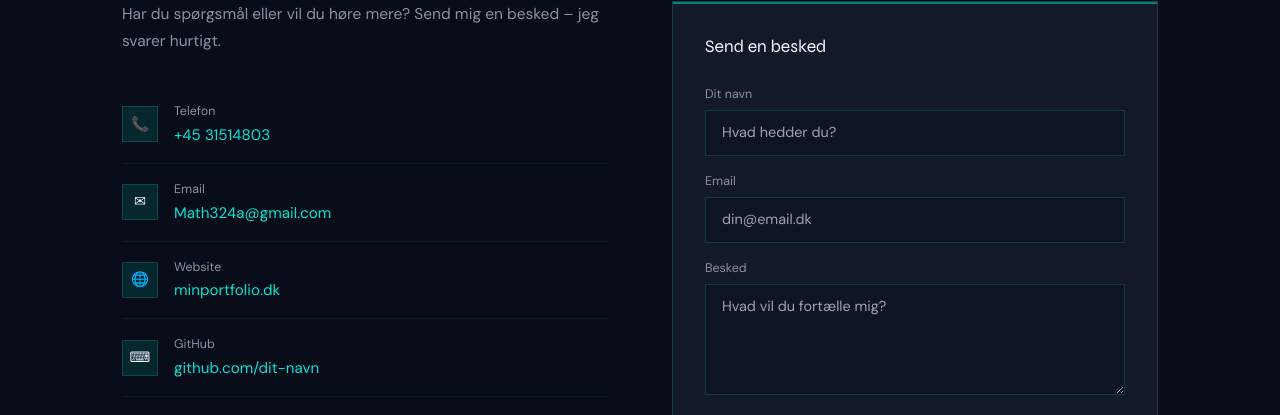
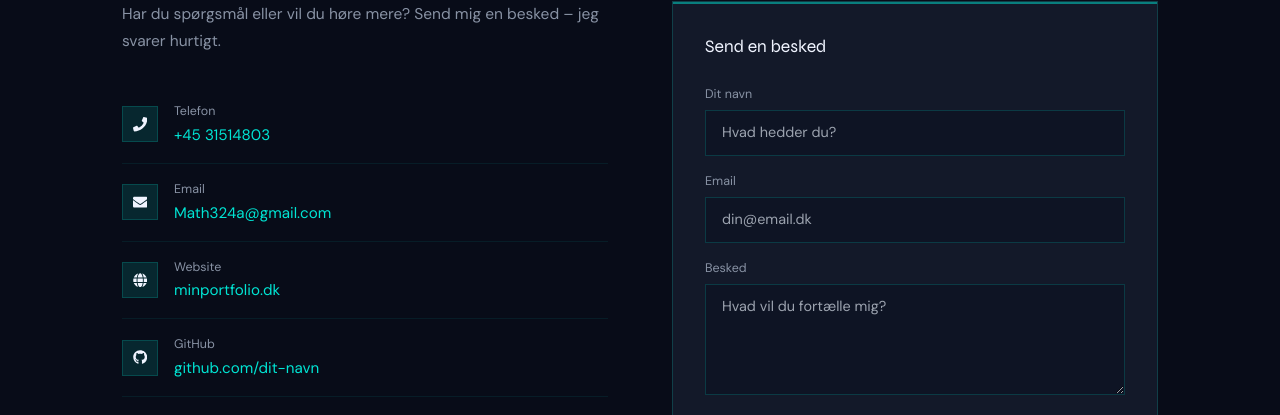
Before and after one commit to MathiasOliverNielsen/Portfolio_MON_2026, a Next.js app: page / in a window 1280 px wide. Shown: the part 4281-4696 px from the top of the page. Built offline with nearby package versions, Linux system fonts and the light colour scheme.

Commit message:
feat: add react-icons dependency and update Contact component to use icon components refactor: remove commented background grid in Home component

```diff
--- a/app/page.js
+++ b/app/page.js
@@ -11,7 +11,6 @@ import Footer from '@/components/Footer';
 export default function Home() {
   return (
     <>
-      {/* Baggrundsgrid – fast bag alt indhold */}
       <div className="bg-grid" />
 
       <Navbar />
--- a/components/Contact.jsx
+++ b/components/Contact.jsx
@@ -1,13 +1,15 @@
 "use client";
 
 import { useState } from "react";
+
 import SectionHeading from "./SectionHeading";
+import { FaPhone, FaEnvelope, FaGlobe, FaGithub } from "react-icons/fa";
 
 const contactInfo = [
-  { label: "Telefon", value: "+45 31514803", href: "tel:+4531514803", icon: "📞" },
-  { label: "Email", value: "Math324a@gmail.com", href: "mailto:Math324a@gmail.com", icon: "✉" },
-  { label: "Website", value: "minportfolio.dk", href: "https://minportfolio.dk", icon: "🌐" },
-  { label: "GitHub", value: "github.com/dit-navn", href: "https://github.com", icon: "⌨" },
+  { label: "Telefon", value: "+45 31514803", href: "tel:+4531514803", icon: <FaPhone /> },
+  { label: "Email", value: "Math324a@gmail.com", href: "mailto:Math324a@gmail.com", icon: <FaEnvelope /> },
+  { label: "Website", value: "minportfolio.dk", href: "https://minportfolio.dk", icon: <FaGlobe /> },
+  { label: "GitHub", value: "github.com/dit-navn", href: "https://github.com", icon: <FaGithub /> },
 ];
 
 export default function Contact() {
--- a/package.json
+++ b/package.json
@@ -11,7 +11,8 @@
   "dependencies": {
     "next": "^16.2.1",
     "react": "^18",
-    "react-dom": "^18"
+    "react-dom": "^18",
+    "react-icons": "^5.6.0"
   },
   "devDependencies": {
     "autoprefixer": "^10.0.1",
```
Also changed, not shown: 1 other file (tests, documents, lock files or other folders).
